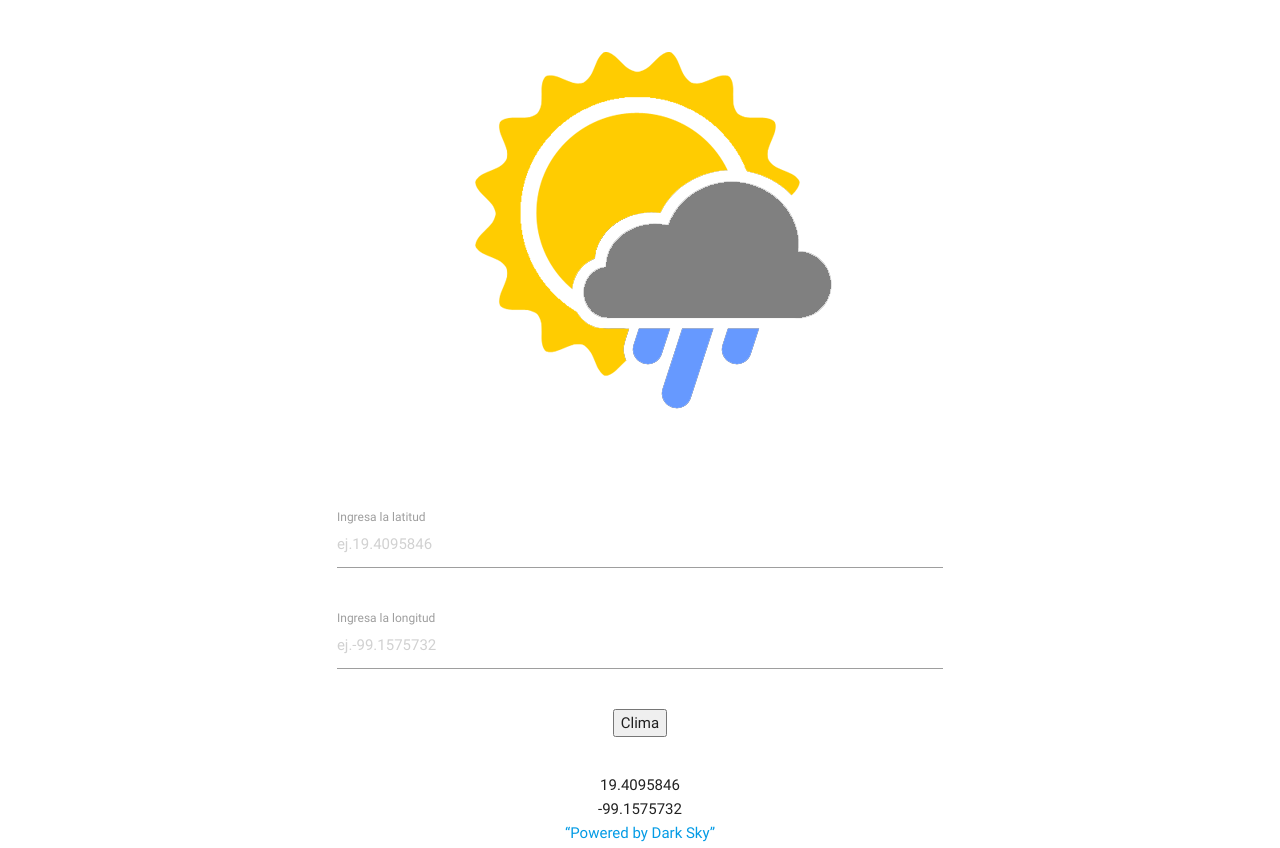
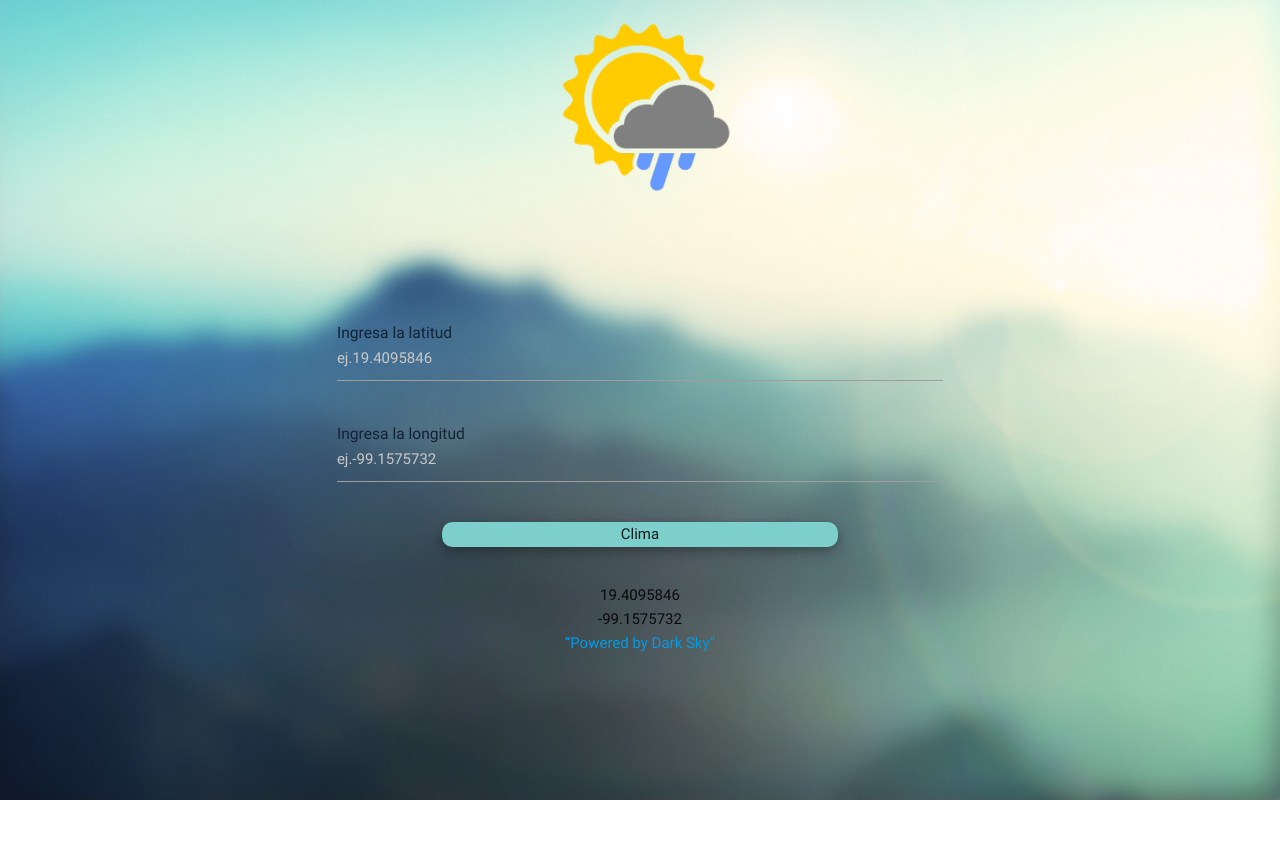
Before and after one commit to Liliwaukee/weatherApp, a plain HTML site: page index.html in a window 1280 px wide. After the commit the page ends 800 px from the top, so only its background shows below. Drawn offline with nearby package versions, Linux system fonts and the light colour scheme.

Commit message:
agregando estilos

```diff
--- /dev/null
+++ b/cs/main.sass
@@ -0,0 +1,39 @@
+
+body
+  background: url("../assets/img/landscape.jpg") no-repeat
+  background-size: cover
+
+header
+  box-sizing: border-box
+  height: 40vh
+
+main
+  box-sizing: border-box
+  height: 60vh
+
+::-webkit-input-placeholder
+  color: #C8C8C8
+
+.label
+  color: #142238!important
+  font-size: 1.3em!important
+
+#weather-logo
+  height: 28vh
+
+.btn-Weather
+  background-color: #7DCFCB
+  border: none
+  border-radius: 0.7em
+  box-shadow: 0 4px 8px 0 rgba(0, 0, 0, 0.2), 0 6px 20px 0 rgba(0, 0, 0, 0.19)
+  display: block
+  width: 100%
+
+#container-today-weather
+  height: 60vh
+
+.weather-features
+  color: white
+  display: inline-block
+  font-size: 1.5em!important
+  margin-right: 1em
--- a/index.html
+++ b/index.html
@@ -6,7 +6,7 @@
   <meta http-equiv="X-UA-Compatible" content="ie=edge">
   <title>Document</title>
   <link rel="stylesheet" href="https://cdnjs.cloudflare.com/ajax/libs/materialize/0.100.2/css/materialize.min.css">
-  <link rel="stylesheet" href="css/main.css">
+  <link rel="stylesheet" href="cs/main.css">
 </head>
 <body>
 
```
Also changed, not shown: cs/main.css (added).
